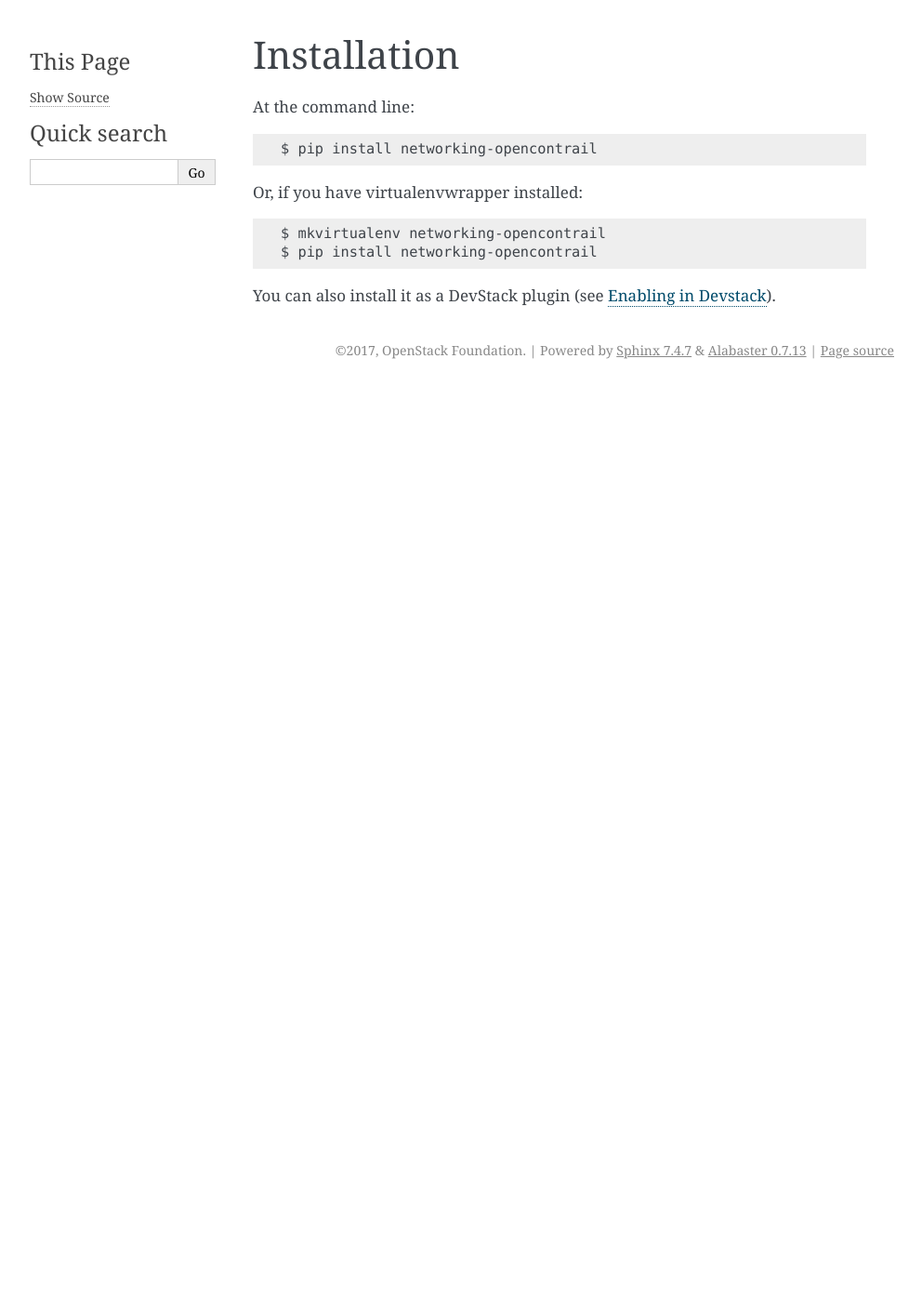
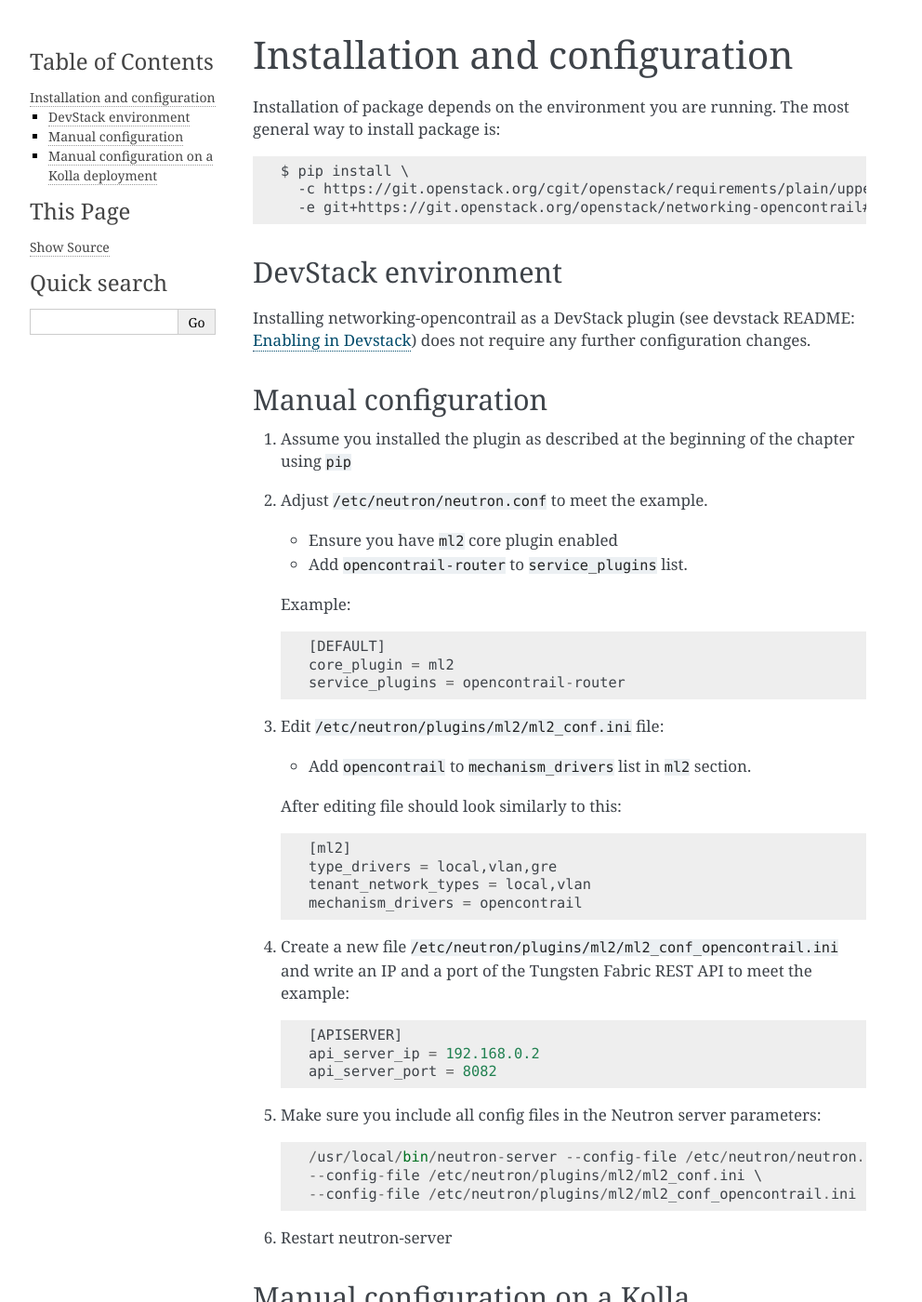
Before and after one commit to openstack-archive/networking-opencontrail, a Sphinx documentation site: the page built from doc/source/installation.rst, in a window 1280 px wide and 1400 px high. Shown: the whole window at 93% size, without its empty margins (148-1140 px from the left). Built offline with Sphinx 7.4.7, drawn with Linux system fonts in a browser that asks for light colours; some of the changed text lies outside the part shown.

Commit message:
Update docs
Change-Id: Ie9eaffed94b28f62a0bbaec0fc8e88bf570a83f6

```diff
--- a/README.rst
+++ b/README.rst
@@ -2,10 +2,9 @@
 networking-opencontrail
 ===============================
 
-Networking drivers and service plugins to integrate TungstenFabric with Neutron
+Networking drivers to integrate Tungsten Fabric with Neutron.
 
-The plugin integrates Tunsten Fabric backend with OpenStack Neutron.
-It communicates with Neutron over ML2 Mechanism Driver API.
+The plugin integrates Tungsten Fabric backend with OpenStack Neutron.
 
 * Free software: Apache license
 * Documentation: http://docs.openstack.org/developer/networking-opencontrail
--- a/doc/source/index.rst
+++ b/doc/source/index.rst
@@ -18,6 +18,7 @@
    installation/playbooks
    devstack
    usage
+   architecture
    troubleshooting
    contributing
 
--- a/doc/source/installation.rst
+++ b/doc/source/installation.rst
@@ -1,14 +1,111 @@
-============
-Installation
-============
+==============================
+Installation and configuration
+==============================
 
-At the command line::
+Installation of package depends on the environment you are running. The most general way to install package is::
 
-    $ pip install networking-opencontrail
+    $ pip install \
+      -c https://git.openstack.org/cgit/openstack/requirements/plain/upper-constraints.txt \
+      -e git+https://git.openstack.org/openstack/networking-opencontrail#egg=networking-opencontrail
 
-Or, if you have virtualenvwrapper installed::
 
-    $ mkvirtualenv networking-opencontrail
-    $ pip install networking-opencontrail
+DevStack environment
+--------------------
 
-You can also install it as a DevStack plugin (see :doc:`devstack`).
+Installing networking-opencontrail as a DevStack plugin (see devstack README:
+:doc:`devstack`) does not require any further configuration changes.
+
+Manual configuration
+--------------------
+
+#. Assume you installed the plugin as described at the beginning of the chapter using ``pip``
+
+#. Adjust ``/etc/neutron/neutron.conf`` to meet the example.
+
+   * Ensure you have ``ml2`` core plugin enabled
+   * Add ``opencontrail-router`` to ``service_plugins`` list.
+
+   Example::
+
+    [DEFAULT]
+    core_plugin = ml2
+    service_plugins = opencontrail-router
+
+#. Edit ``/etc/neutron/plugins/ml2/ml2_conf.ini`` file:
+
+   * Add ``opencontrail`` to ``mechanism_drivers`` list in ``ml2`` section.
+
+   After editing file should look similarly to this::
+
+    [ml2]
+    type_drivers = local,vlan,gre
+    tenant_network_types = local,vlan
+    mechanism_drivers = opencontrail
+
+#. Create a new file ``/etc/neutron/plugins/ml2/ml2_conf_opencontrail.ini``
+   and write an IP and a port of the Tungsten Fabric REST API to meet the example::
+
+    [APISERVER]
+    api_server_ip = 192.168.0.2
+    api_server_port = 8082
+
+#. Make sure you include all config files in the Neutron server parameters::
+
+    /usr/local/bin/neutron-server --config-file /etc/neutron/neutron.conf \
+    --config-file /etc/neutron/plugins/ml2/ml2_conf.ini \
+    --config-file /etc/neutron/plugins/ml2/ml2_conf_opencontrail.ini
+
+#. Restart neutron-server
+
+
+Manual configuration on a Kolla deployment
+------------------------------------------
+
+Installation the plugin on a Kolla deployment for a development version
+does not much differ from manual installation.
+There are only some minor differences like config file locations.
+
+Assume that the Kolla was deployed using this guide: `kolla_quickstart`_.
+
+.. _kolla_quickstart: https://docs.openstack.org/kolla-ansible/queens/user/quickstart.html
+
+#. Install plugin into neutron_server docker container::
+
+    docker exec -it neutron_server git clone https://github.com/openstack/networking-opencontrail.git /tmp/networking-opencontrail
+    docker exec -u 0 -it neutron_server bash -c 'cd /tmp/networking-opencontrail; python setup.py install'
+
+#. Edit section Default in ``/etc/kolla/neutron-server/neutron.conf``::
+
+    [DEFAULT]
+    core_plugin = ml2
+    service_plugins = opencontrail-router
+
+#. Edit section ml2 in ``/etc/kolla/neutron-server/ml2_conf.ini``::
+
+    [ml2]
+    type_drivers = vlan,local,gre
+    tenant_network_types = local,vlan
+    mechanism_drivers = opencontrail
+
+#. Add file ``/etc/kolla/neutron-server/ml2_conf_opencontrail.ini``::
+
+    [APISERVER]
+    api_server_ip = 192.168.0.2
+    api_server_port = 8082
+
+#. Edit ``/etc/kolla/neutron-server/config.json``:
+
+    #. Add ``--config-file /etc/neutron/ml2_conf_opencontrail.ini`` at the end of neutron-server command
+    #. Add ``ml2_conf_opencontrail.ini`` to config files ::
+
+        "config_files": [
+            {
+                "source": "/var/lib/kolla/config_files/ml2_conf_opencontrail.ini",
+                "dest": "/etc/neutron/ml2_conf_opencontrail.ini",
+                "owner": "neutron",
+                "perm": "0600"
+            },
+
+#. Restart neutron::
+
+    docker restart neutron_server
```
Also changed, not shown: doc/source/architecture.rst (added, +11 -0 lines), doc/source/installation/playbooks.rst (+21 -28 lines), doc/source/troubleshooting.rst (+8 -1 lines), doc/source/usage.rst (+2 -54 lines), devstack/README.rst, 2 other files.
